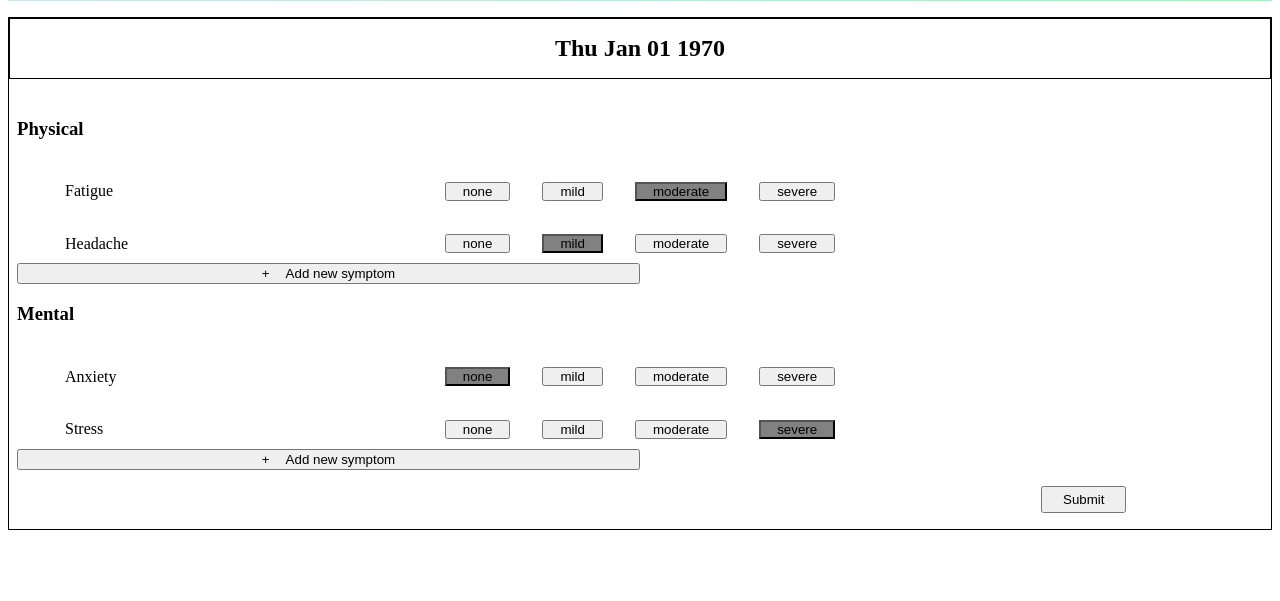
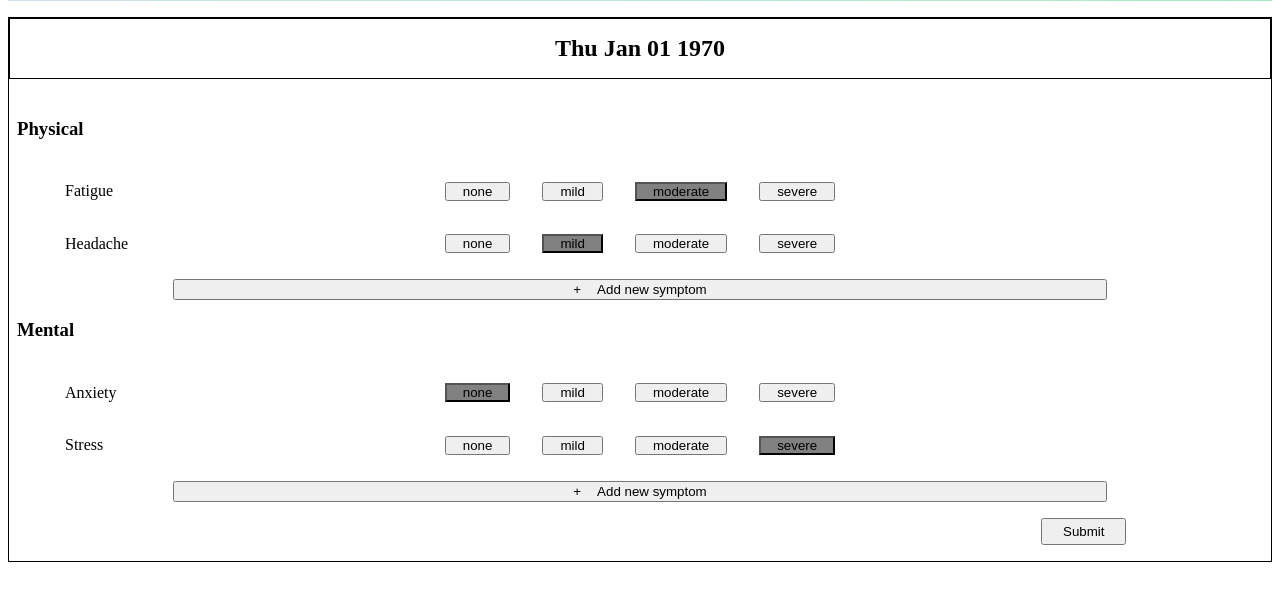
Before and after one commit to dyazdani/symptom-tracker, a website: page index.html in a window 1280 px wide. Shown: the part 87-688 px from the top of the page. Drawn offline with Linux system fonts and the light colour scheme.

Commit message:
Adjusting and centering symtpom buttons

```diff
--- a/styles/style.css
+++ b/styles/style.css
@@ -71,5 +71,7 @@ form {
 
 button#physical,
 button#mental {
-  width: 50%;
+  width: 75%;
+  align-self: center;
+  margin-top: 1rem;
 }
```
